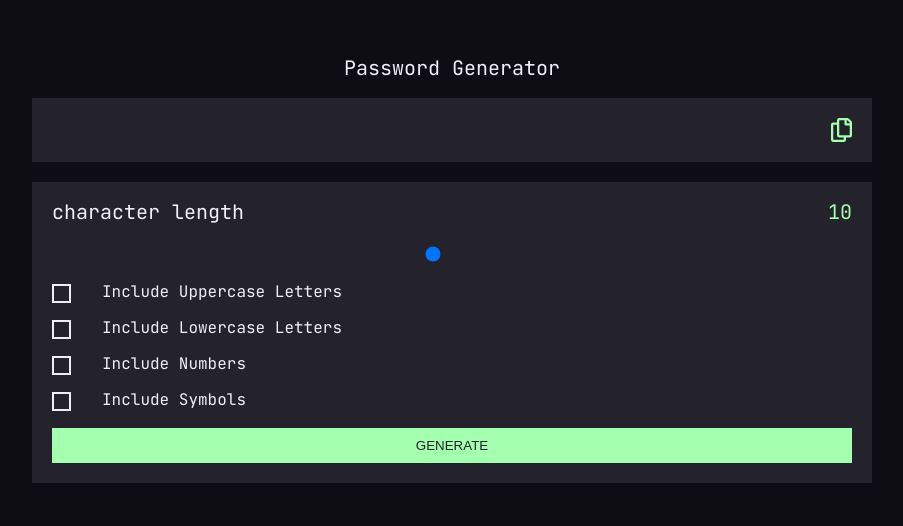
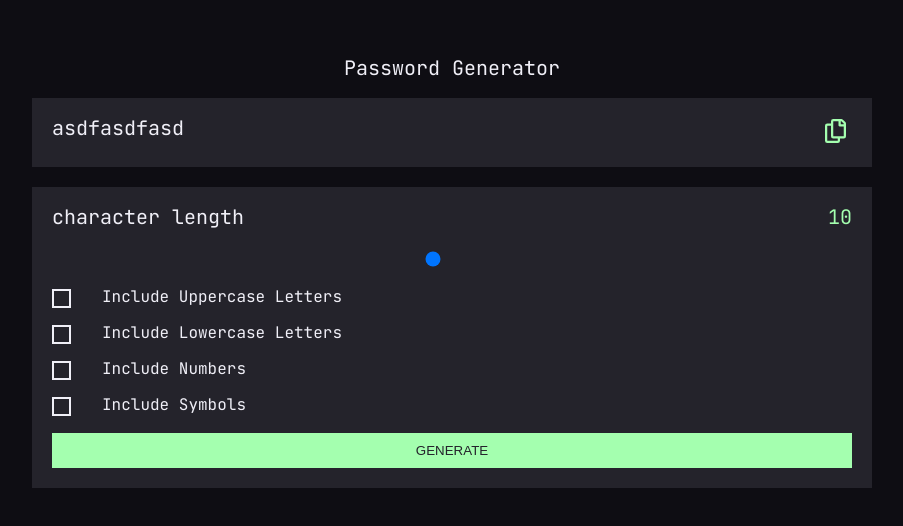
Before and after one commit to nicolenam/passwordGenerator, a React (Create React App) app: page / in a window 1280 px wide. Shown: the part 142-668 px from the top of the page, without its empty margins (188-1091 px from the left). Built offline with nearby package versions, Linux system fonts and the light colour scheme.

Commit message:
Added button to copy the password to the clipboard

```diff
--- a/src/App.css
+++ b/src/App.css
@@ -85,6 +85,11 @@
 
 .display svg {
 	cursor: pointer;
+}
+
+.copyBtn{
+	background: transparent;
+	border: none;
 }
 
 /* form styles */
@@ -188,7 +193,7 @@
 	transform: rotate(45deg);
 }
 
-button{
+.submitBtn{
 	text-transform: uppercase;
 	width: 100%;
 	padding: 10px;
--- a/src/App.js
+++ b/src/App.js
@@ -5,7 +5,7 @@
 
 function App() {
 
-  const [ password, setPassword ] = useState("");
+  const [ password, setPassword ] = useState("asdfasdfasd");
 
   return (
     <div className="App">
--- a/src/Components/Display.js
+++ b/src/Components/Display.js
@@ -1,13 +1,13 @@
 const Display = ({password}) =>{
-
-    const handleClick = () =>{
-        password.select();
-    }
 
     return(
         <section className="display wrapper">
                 <h2>{password}</h2>
-                <svg width="21" height="24" xmlns="http://www.w3.org/2000/svg"><path d="M20.341 3.091 17.909.659A2.25 2.25 0 0 0 16.319 0H8.25A2.25 2.25 0 0 0 6 2.25V4.5H2.25A2.25 2.25 0 0 0 0 6.75v15A2.25 2.25 0 0 0 2.25 24h10.5A2.25 2.25 0 0 0 15 21.75V19.5h3.75A2.25 2.25 0 0 0 21 17.25V4.682a2.25 2.25 0 0 0-.659-1.591ZM12.469 21.75H2.53a.281.281 0 0 1-.281-.281V7.03a.281.281 0 0 1 .281-.281H6v10.5a2.25 2.25 0 0 0 2.25 2.25h4.5v1.969a.282.282 0 0 1-.281.281Zm6-4.5H8.53a.281.281 0 0 1-.281-.281V2.53a.281.281 0 0 1 .281-.281H13.5v4.125c0 .621.504 1.125 1.125 1.125h4.125v9.469a.282.282 0 0 1-.281.281Zm.281-12h-3v-3h.451c.075 0 .147.03.2.082L18.667 4.6a.283.283 0 0 1 .082.199v.451Z" fill="#A4FFAF" onClick={handleClick}/></svg>
+                <button className="copyBtn" onClick={()=>{navigator.clipboard.writeText(password)}}>
+                    <svg width="21" height="24" xmlns="http://www.w3.org/2000/svg"><path d="M20.341 3.091 17.909.659A2.25 2.25 0 0 0 16.319 0H8.25A2.25 2.25 0 0 0 6 2.25V4.5H2.25A2.25 2.25 0 0 0 0 6.75v15A2.25 2.25 0 0 0 2.25 24h10.5A2.25 2.25 0 0 0 15 21.75V19.5h3.75A2.25 2.25 0 0 0 21 17.25V4.682a2.25 2.25 0 0 0-.659-1.591ZM12.469 21.75H2.53a.281.281 0 0 1-.281-.281V7.03a.281.281 0 0 1 .281-.281H6v10.5a2.25 2.25 0 0 0 2.25 2.25h4.5v1.969a.282.282 0 0 1-.281.281Zm6-4.5H8.53a.281.281 0 0 1-.281-.281V2.53a.281.281 0 0 1 .281-.281H13.5v4.125c0 .621.504 1.125 1.125 1.125h4.125v9.469a.282.282 0 0 1-.281.281Zm.281-12h-3v-3h.451c.075 0 .147.03.2.082L18.667 4.6a.283.283 0 0 1 .082.199v.451Z" fill="#A4FFAF" /></svg>
+                </button>
+
+                {/* navigator.clipboard.writeText(text); */}
         </section>
     )
 }
--- a/src/Components/Form.js
+++ b/src/Components/Form.js
@@ -23,7 +23,7 @@
 
         // "Uppercase Letters", "Numbers", "Lowercase Letters", "Symbols"
 
-        if(optionsArr.length == 1){
+        if(optionsArr.length === 1){
 
             if(optionsArr[0] === "Uppercase Letters"){
 
@@ -60,11 +60,13 @@
 
             }
 
+        }else if (optionsArr.length === 2){
+            console.log("user chose 2", optionsArr)
+        }else if (optionsArr.length === 3){
+            console.log("user chose 3", optionsArr)
+        }else {
+            console.log(optionsArr.length)
         }
-
-
-
-
     }
 
     const userInput = (e) =>{
@@ -92,7 +94,7 @@
             <div>
                 <Evaluation />
             </div>
-            <button>Generate</button>
+            <button className="submitBtn">Generate</button>
         </form>
     )
 }
```
